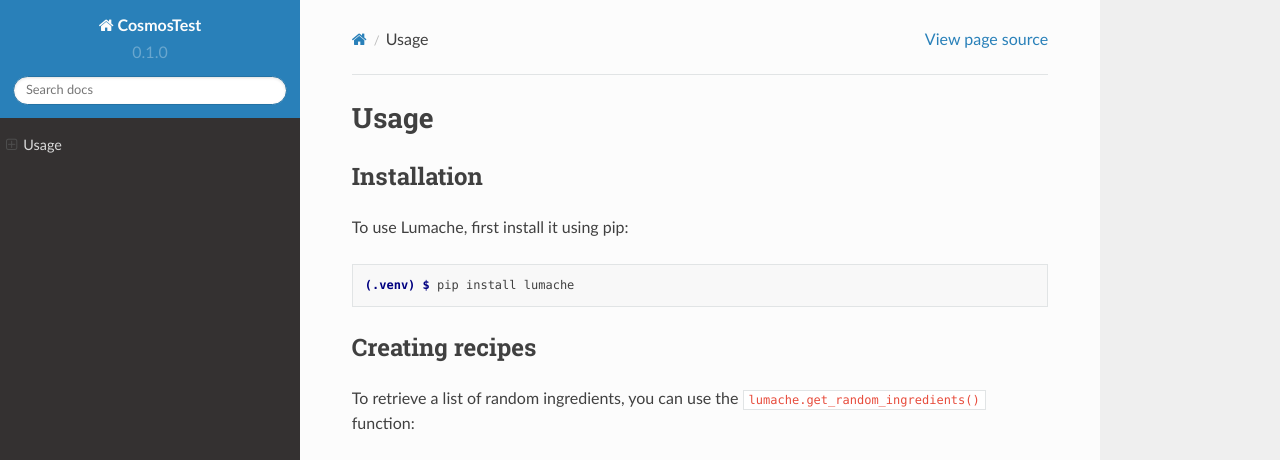
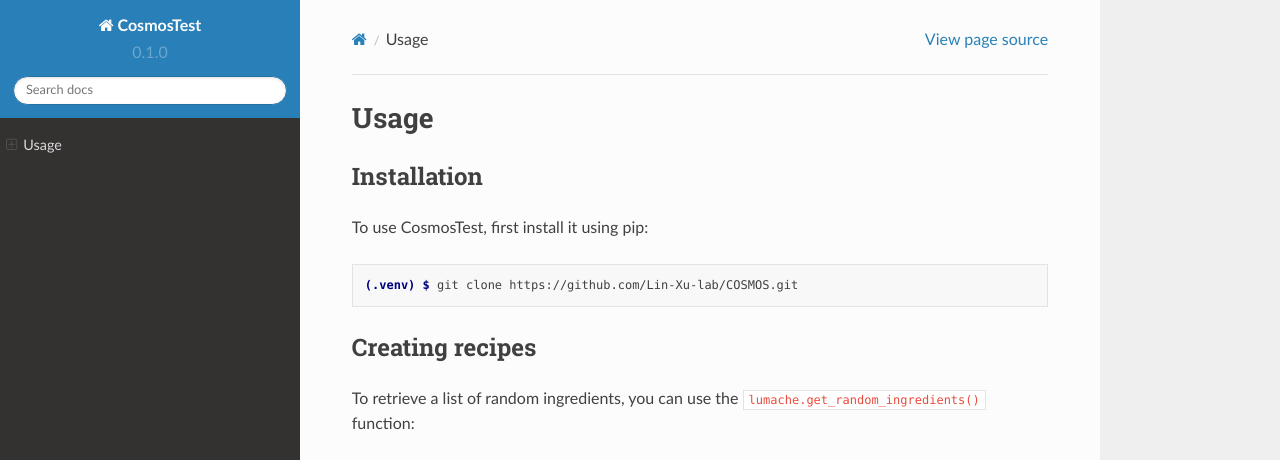
Before and after one commit to snowriverxiao/cosmostest, a Sphinx documentation site: the page built from docs/source/usage.rst, in a window 1280 px wide and 1036 px high. Shown: the top 460 px of the window. Built offline with Sphinx 7.4.7 and the Read the Docs theme 2.0.0, drawn with Linux system fonts in a browser that asks for light colours; pages that are not in the unit, such as notebooks, are missing from menus; grey boxes are pictures that could not be loaded.

Commit message:
Update usage.rst

```diff
--- a/docs/source/usage.rst
+++ b/docs/source/usage.rst
@@ -6,11 +6,11 @@ Usage
 Installation
 ------------
 
-To use Lumache, first install it using pip:
+To use CosmosTest, first install it using pip:
 
 .. code-block:: console
 
-   (.venv) $ pip install lumache
+   (.venv) $ git clone https://github.com/Lin-Xu-lab/COSMOS.git
 
 Creating recipes
 ----------------
```
